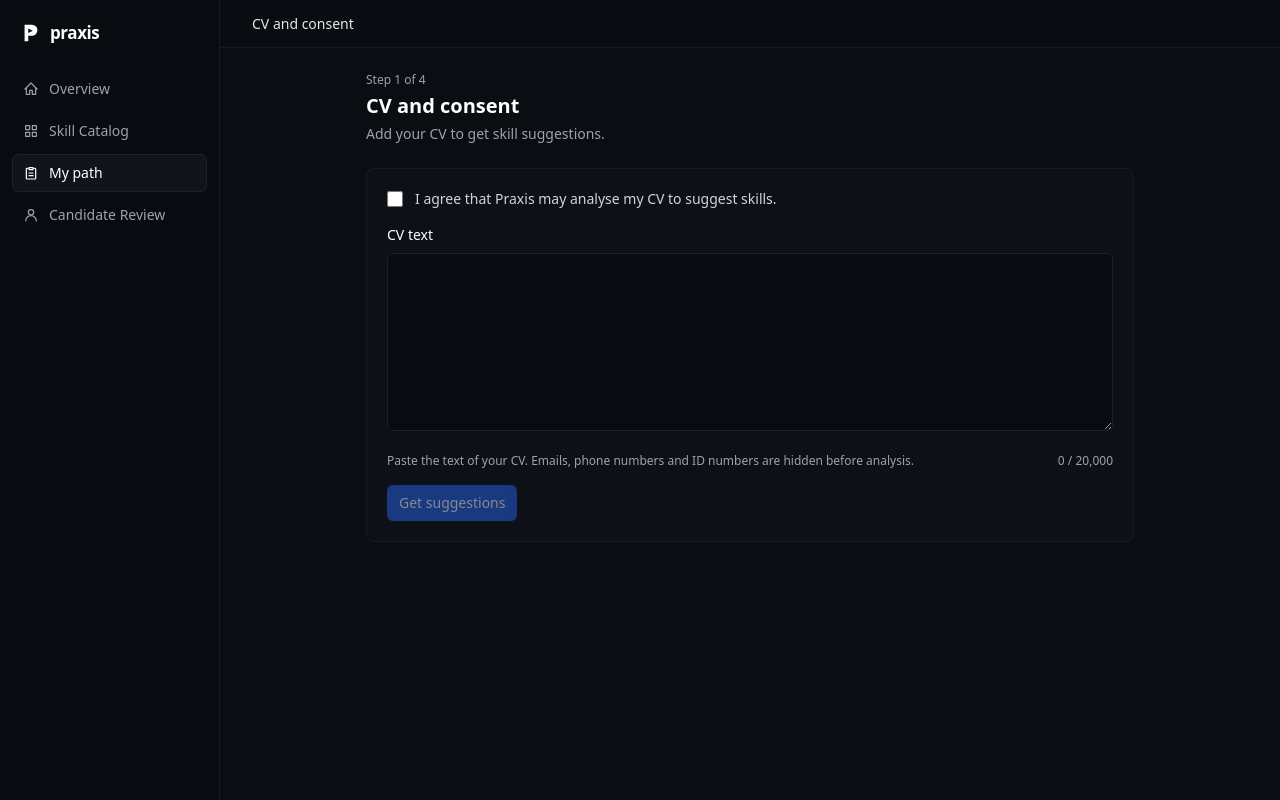
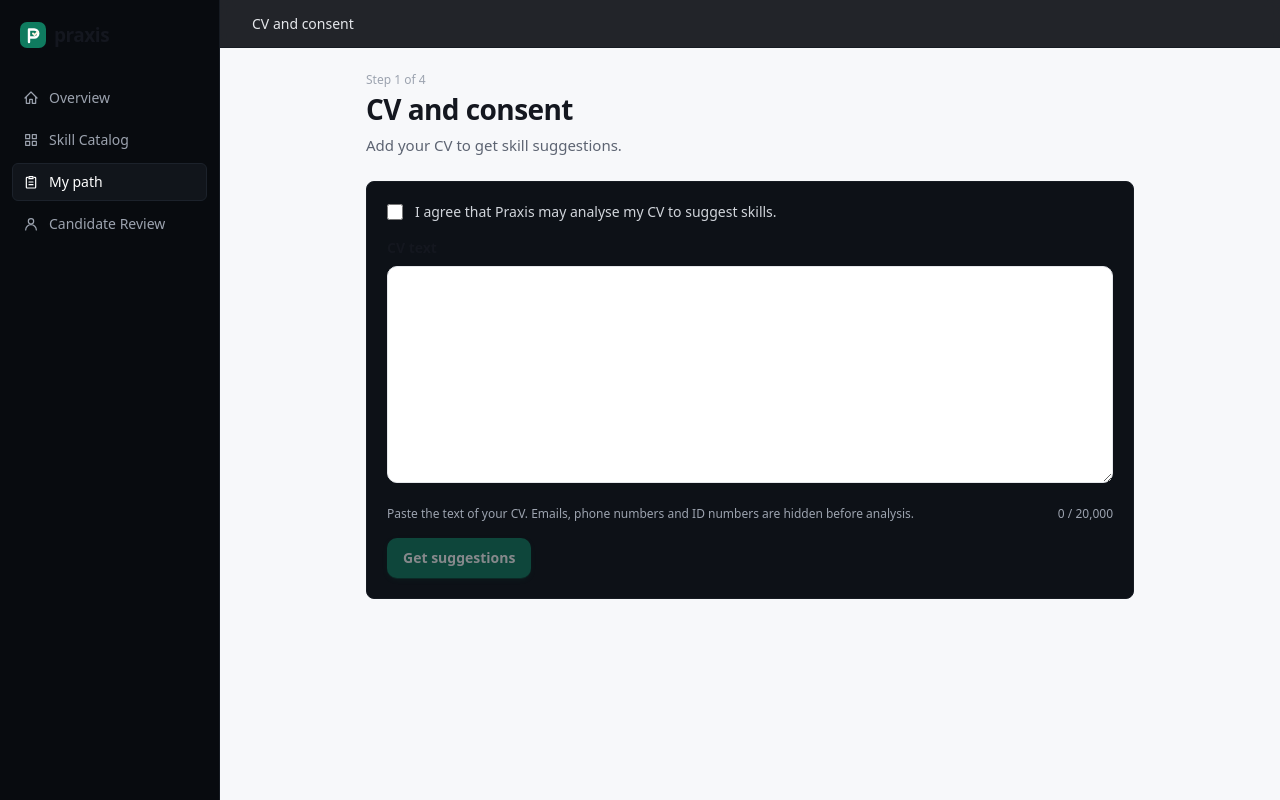
Before and after one commit to s-chukwu/Praxis, a Next.js app in the folder frontend/: page /path/cv in a window 1280 px wide. Built offline with nearby package versions, Linux system fonts and the light colour scheme.

Commit message:
feat(frontend): new design system and shared UI

```diff
--- a/frontend/app/globals.css
+++ b/frontend/app/globals.css
@@ -2,7 +2,40 @@
 @tailwind components;
 @tailwind utilities;
 
-body {
-  background-color: #020617;
-  color: #f8fafc;
+@layer base {
+  html {
+    color-scheme: light;
+  }
+  body {
+    @apply bg-page font-sans text-[15px] leading-relaxed text-ink antialiased;
+    font-feature-settings: 'tnum' 1;
+  }
+  h1,
+  h2,
+  h3 {
+    text-wrap: balance;
+    letter-spacing: -0.02em;
+  }
+  ::selection {
+    @apply bg-brand-soft text-brand-ink;
+  }
+  :focus-visible {
+    @apply outline outline-2 outline-offset-2 outline-brand;
+  }
+  a {
+    text-underline-offset: 3px;
+  }
+  * {
+    scrollbar-width: thin;
+    scrollbar-color: #d4d7dd transparent;
+  }
 }
+
+@media (prefers-reduced-motion: reduce) {
+  *,
+  *::before,
+  *::after {
+    animation-duration: 0.01ms !important;
+    transition-duration: 0.01ms !important;
+  }
+}
--- a/frontend/app/layout.tsx
+++ b/frontend/app/layout.tsx
@@ -1,17 +1,27 @@
 import type { Metadata } from 'next';
+import '@fontsource-variable/figtree';
 import './globals.css';
-
 import AppShell from '@/components/AppShell';
 
 export const metadata: Metadata = {
-  title: 'Praxis - AI Workforce Platform',
-  description: 'AI-driven workforce transition prototype',
+  title: { default: 'Praxis', template: '%s · Praxis' },
+  description: 'Training for AI-assisted customer support.',
 };
+
+const CONTRACT = `<!--
+THESIS: A learning platform where your verified progress is the first thing you see; refuses the course-grid storefront.
+OWN-WORLD: White surfaces on #F7F8FA, ink #14171F, jade #0F7B5F for action and verified state, amber #C98417 for in progress. Figtree, 10px controls, 14px panels.
+STORY: The learner sees what is verified, what is next, and why each course is in their plan, then starts the next step.
+FIRST VIEWPORT: Dashboard opens on the skills progress panel beside one primary next-step action; the path runs below.
+FORM: Category standard (canon), quality bar Duolingo clarity and Linear precision; seed e3a372d1.
+FINISH: unreviewed and undocumented is unfinished; this build ends with the finish review, the verdict, and DESIGN.md
+-->`;
 
 export default function RootLayout({ children }: { children: React.ReactNode }) {
   return (
-    <html lang="en" className="dark">
-      <body className="min-h-screen bg-[#0A0D12] text-gray-100 antialiased">
+    <html lang="en">
+      <body>
+        <div hidden dangerouslySetInnerHTML={{ __html: CONTRACT }} />
         <AppShell>{children}</AppShell>
       </body>
     </html>
--- a/frontend/components/Logo.tsx
+++ b/frontend/components/Logo.tsx
@@ -1,11 +1,12 @@
-export default function Logo() {
+export default function Logo({ className = '' }: { className?: string }) {
   return (
-    <div className="flex items-center gap-2">
-      <svg width="22" height="22" viewBox="0 0 24 24" fill="none">
-        <path d="M5 3h8a6 6 0 010 12H9v6H5V3z" fill="#fff" />
-        <path d="M9 7l5 2.5L9 12V7z" fill="#0A0D12" />
+    <span className={`inline-flex items-center gap-2 text-ink ${className}`}>
+      <svg width="26" height="26" viewBox="0 0 26 26" aria-hidden="true">
+        <rect width="26" height="26" rx="7" className="fill-brand" />
+        <path d="M9 20V7.5h5.25a4 4 0 010 8H9" fill="none" stroke="#fff" strokeWidth="2.4" strokeLinecap="round" strokeLinejoin="round" />
+        <path d="M13 11.5l1.6 1.6 3-3.2" fill="none" stroke="#FBF1DF" strokeWidth="2" strokeLinecap="round" strokeLinejoin="round" />
       </svg>
-      <span className="text-[17px] font-semibold tracking-tight text-white">praxis</span>
-    </div>
+      <span className="text-[19px] font-bold tracking-tight">praxis</span>
+    </span>
   );
 }
--- a/frontend/components/ui/Button.tsx
+++ b/frontend/components/ui/Button.tsx
@@ -1,32 +1,50 @@
 import Link from 'next/link';
+import { Loader2 } from 'lucide-react';
 import type { ButtonHTMLAttributes, ReactNode } from 'react';
 
 const base =
-  'inline-flex items-center justify-center rounded-md px-3 py-2 text-sm font-medium transition-colors focus-visible:outline focus-visible:outline-2 focus-visible:outline-offset-2 focus-visible:outline-blue-400';
-const styles = {
-  primary: 'bg-blue-600 text-white hover:bg-blue-500',
-  secondary: 'border border-[#1C222B] text-gray-300 hover:text-white',
+  'inline-flex select-none items-center justify-center gap-2 rounded-control font-semibold transition ' +
+  'active:translate-y-px disabled:pointer-events-none disabled:opacity-50';
+const variants = {
+  primary: 'bg-brand text-white shadow-[0_1px_0_rgba(10,86,66,0.6),0_2px_6px_-2px_rgba(10,86,66,0.45)] hover:bg-brand-hover',
+  secondary: 'border border-line bg-surface text-ink hover:border-ink/25 hover:bg-page',
+  quiet: 'text-brand-ink hover:bg-brand-soft',
+  danger: 'border border-danger/30 bg-surface text-danger hover:bg-danger-soft',
 };
+const sizes = { md: 'h-10 px-4 text-sm', lg: 'h-12 px-6 text-[15px]' };
+
+type Look = { variant?: keyof typeof variants; size?: keyof typeof sizes };
+
+function look({ variant = 'primary', size = 'md' }: Look, className = '') {
+  return `${base} ${variants[variant]} ${sizes[size]} ${className}`;
+}
 
 export function Button({
-  variant = 'primary',
-  className = '',
+  variant,
+  size,
+  loading = false,
+  className,
+  children,
+  disabled,
   ...props
-}: ButtonHTMLAttributes<HTMLButtonElement> & { variant?: keyof typeof styles }) {
-  return <button {...props} className={`${base} ${styles[variant]} ${className}`} />;
+}: ButtonHTMLAttributes<HTMLButtonElement> & Look & { loading?: boolean }) {
+  return (
+    <button {...props} disabled={disabled || loading} aria-busy={loading} className={look({ variant, size }, className)}>
+      {loading && <Loader2 aria-hidden className="h-4 w-4 animate-spin" />}
+      {children}
+    </button>
+  );
 }
 
 export function ButtonLink({
   href,
   children,
-  variant = 'primary',
-}: {
-  href: string;
-  children: ReactNode;
-  variant?: keyof typeof styles;
-}) {
+  variant,
+  size,
+  className,
+}: Look & { href: string; children: ReactNode; className?: string }) {
   return (
-    <Link href={href} className={`${base} ${styles[variant]}`}>
+    <Link href={href} className={look({ variant, size }, className)}>
       {children}
     </Link>
   );
--- a/frontend/components/ui/EmptyState.tsx
+++ b/frontend/components/ui/EmptyState.tsx
@@ -1,24 +1,28 @@
+import type { ReactNode } from 'react';
 import { ButtonLink } from './Button';
 
 export default function EmptyState({
+  icon,
   title,
   description,
   actionHref,
   actionLabel,
 }: {
+  icon?: ReactNode;
   title: string;
   description: string;
   actionHref?: string;
   actionLabel?: string;
 }) {
   return (
-    <div className="rounded-lg border border-[#161B22] bg-[#0D1117] p-8 text-center">
-      <h2 className="text-base font-medium text-white">{title}</h2>
-      <p className="mt-1 text-sm text-gray-400">{description}</p>
+    <div className="rounded-panel border border-dashed border-line bg-surface px-6 py-12 text-center">
+      {icon && <div className="mx-auto mb-4 flex h-11 w-11 items-center justify-center rounded-full bg-page text-muted">{icon}</div>}
+      <h2 className="text-lg font-semibold text-ink">{title}</h2>
+      <p className="mx-auto mt-1 max-w-sm text-muted">{description}</p>
       {actionHref && actionLabel && (
-        <div className="mt-4">
-          <ButtonLink href={actionHref}>{actionLabel}</ButtonLink>
-        </div>
+        <ButtonLink href={actionHref} className="mt-6">
+          {actionLabel}
+        </ButtonLink>
       )}
     </div>
   );
--- a/frontend/components/ui/PageHeader.tsx
+++ b/frontend/components/ui/PageHeader.tsx
@@ -1,8 +1,21 @@
-export default function PageHeader({ title, description }: { title: string; description: string }) {
+import type { ReactNode } from 'react';
+
+export default function PageHeader({
+  title,
+  description,
+  action,
+}: {
+  title: string;
+  description?: string;
+  action?: ReactNode;
+}) {
   return (
-    <div>
-      <h1 className="text-xl font-semibold text-white">{title}</h1>
-      <p className="mt-1 text-sm text-gray-400">{description}</p>
-    </div>
+    <header className="flex flex-wrap items-end justify-between gap-4">
+      <div className="max-w-2xl">
+        <h1 className="text-[28px] font-bold leading-tight text-ink">{title}</h1>
+        {description && <p className="mt-1.5 text-muted">{description}</p>}
+      </div>
+      {action}
+    </header>
   );
 }
--- a/frontend/components/ui/Textarea.tsx
+++ b/frontend/components/ui/Textarea.tsx
@@ -1,20 +1,25 @@
 import type { TextareaHTMLAttributes } from 'react';
+import { fieldControl, fieldHint, fieldLabel } from './field';
 
-export default function Textarea({
-  label,
-  id,
-  ...props
-}: TextareaHTMLAttributes<HTMLTextAreaElement> & { label: string; id: string }) {
+type Props = TextareaHTMLAttributes<HTMLTextAreaElement> & { label: string; id: string; hint?: string };
+
+export default function Textarea({ label, id, hint, ...props }: Props) {
   return (
     <div>
-      <label htmlFor={id} className="block text-sm font-medium text-white">
+      <label htmlFor={id} className={fieldLabel}>
         {label}
       </label>
       <textarea
         id={id}
+        aria-describedby={hint ? `${id}-hint` : undefined}
         {...props}
-        className="mt-2 w-full rounded-md border border-[#1C222B] bg-[#080B0F] px-3 py-2 text-sm text-white focus:border-blue-500 focus:outline-none focus-visible:ring-2 focus-visible:ring-blue-500/40"
+        className={`${fieldControl()} resize-y leading-relaxed`}
       />
+      {hint && (
+        <p id={`${id}-hint`} className={fieldHint}>
+          {hint}
+        </p>
+      )}
     </div>
   );
 }
--- /dev/null
+++ b/frontend/components/ui/field.ts
@@ -0,0 +1,11 @@
+export const fieldLabel = 'block text-sm font-semibold text-ink';
+export const fieldHint = 'mt-1.5 text-[13px] text-muted';
+export const fieldError = 'mt-1.5 text-[13px] font-medium text-danger';
+
+export function fieldControl(invalid?: boolean) {
+  return (
+    'mt-2 w-full rounded-control border bg-surface px-3.5 py-2.5 text-[15px] text-ink placeholder:text-muted/80 ' +
+    'transition-[border-color,box-shadow] focus:outline-none focus:ring-4 disabled:bg-page disabled:text-muted ' +
+    (invalid ? 'border-danger focus:ring-danger/15' : 'border-line hover:border-ink/25 focus:border-brand focus:ring-brand/15')
+  );
+}
--- a/frontend/package.json
+++ b/frontend/package.json
@@ -9,6 +9,9 @@
     "lint": "next lint"
   },
   "dependencies": {
+    "@fontsource-variable/figtree": "5.3.0",
+    "@supabase/supabase-js": "2.119.0",
+    "lucide-react": "1.72.0",
     "next": "16.4.5",
     "react": "18.3.1",
     "react-dom": "18.3.1"
--- a/frontend/tailwind.config.js
+++ b/frontend/tailwind.config.js
@@ -1,11 +1,26 @@
 /** @type {import('tailwindcss').Config} */
 module.exports = {
-  content: [
-    "./app/**/*.{js,ts,jsx,tsx,mdx}",
-    "./components/**/*.{js,ts,jsx,tsx,mdx}",
-  ],
+  content: ['./app/**/*.{ts,tsx}', './components/**/*.{ts,tsx}'],
   theme: {
-    extend: {},
+    extend: {
+      colors: {
+        page: '#F7F8FA',
+        surface: '#FFFFFF',
+        ink: '#14171F',
+        muted: '#5D6472',
+        line: '#E5E7EB',
+        brand: { DEFAULT: '#0F7B5F', hover: '#0B6650', soft: '#E7F4EF', ink: '#0A5642' },
+        progress: { DEFAULT: '#C98417', soft: '#FBF1DF' },
+        danger: { DEFAULT: '#C2412D', soft: '#FBEAE6' },
+      },
+      // Self-hosted from npm, so builds never depend on reaching Google Fonts.
+      fontFamily: { sans: ['"Figtree Variable"', 'system-ui', 'sans-serif'] },
+      borderRadius: { control: '10px', panel: '14px' },
+      boxShadow: {
+        panel: '0 1px 2px rgba(20, 23, 31, 0.04), 0 4px 16px -6px rgba(20, 23, 31, 0.08)',
+        lift: '0 2px 4px rgba(20, 23, 31, 0.06), 0 16px 40px -12px rgba(20, 23, 31, 0.18)',
+      },
+    },
   },
   plugins: [],
-}
+};
```
Also changed, not shown: frontend/components/ui/Input.tsx (+18 -11 lines), frontend/tsconfig.json (+24 -6 lines), 1 other file (tests, documents, lock files or other folders).
